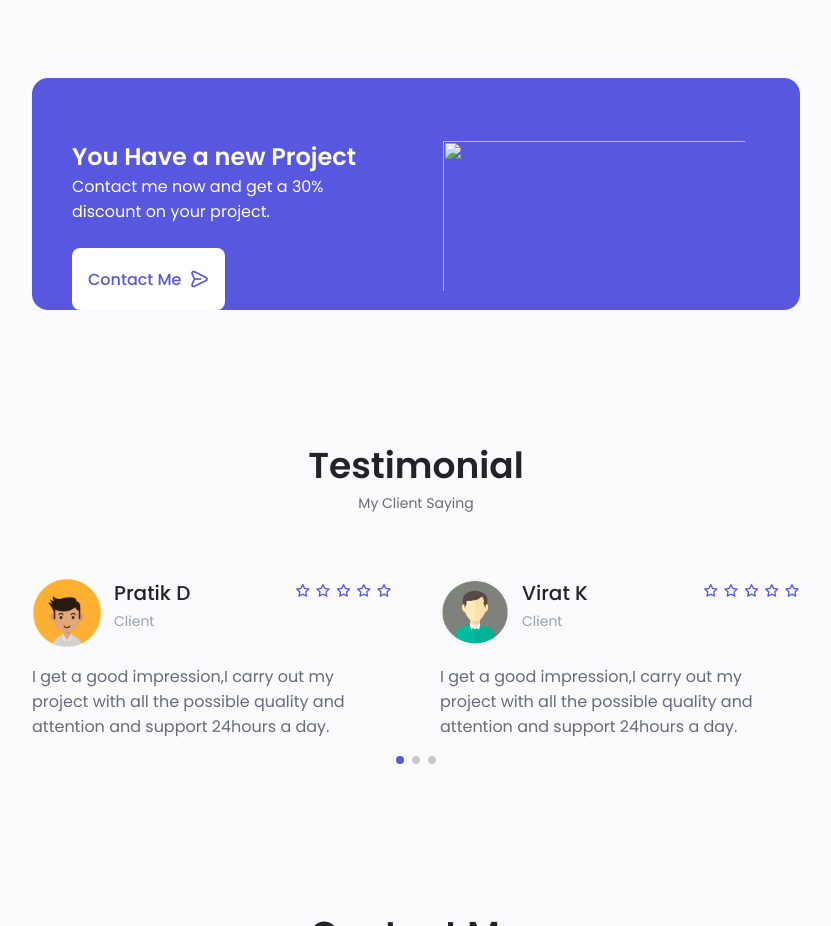
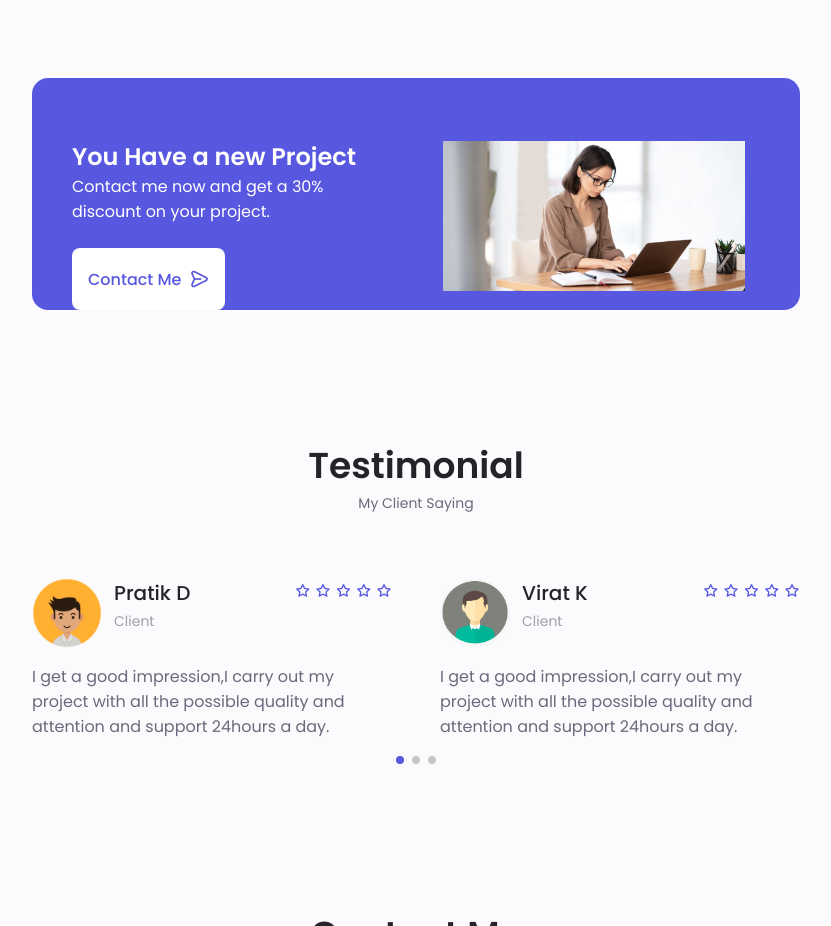
Before and after one commit to Pratik0717/Portfolio, a plain HTML site: page index.html in a window 1280 px wide. Shown: the part 3920-4846 px from the top of the page, without its empty margins (224-1055 px from the left). Drawn offline with nearby package versions, Linux system fonts and the light colour scheme.

Commit message:
html file Updated

```diff
--- a/index.html
+++ b/index.html
@@ -629,7 +629,7 @@
                                     <i class="uil uil-message project__icon button__icon"></i>
                                 </a>
                             </div>
-                            <img src="Images/n" alt="" class="project__img">
+                            <img src="Images/newproject.jpg" alt="" class="project__img">
                         </div>
                     </div>
             </section>
```
